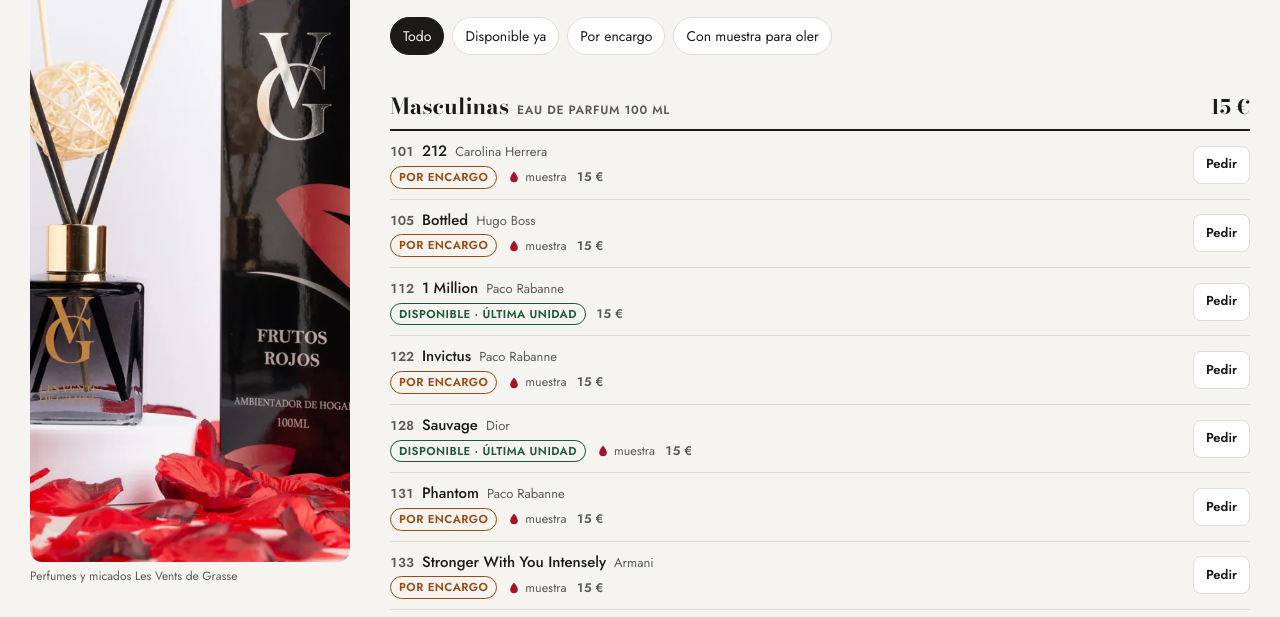
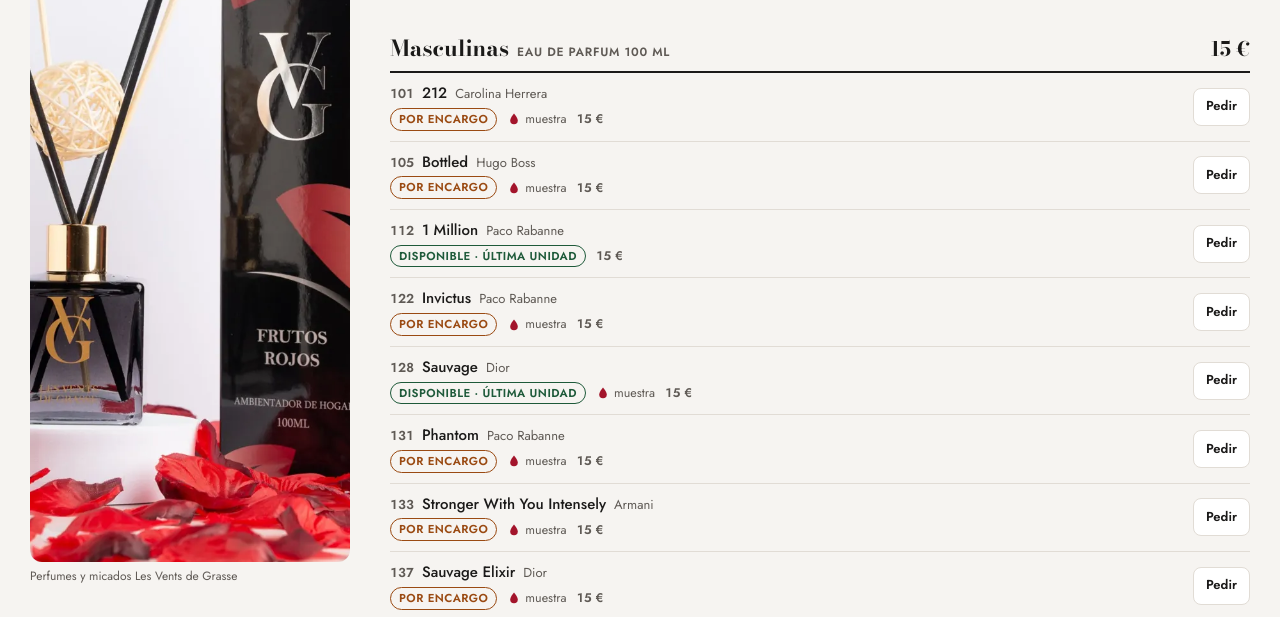
Before and after one commit to ventasolidariadani4eso/ventasolidariadani4eso.github.io, a plain HTML site: page index.html in a window 1280 px wide. Shown: the part 182-799 px from the top of the page. Drawn offline with nearby package versions, Linux system fonts and the light colour scheme.

Commit message:
Página pública: sin filtros

```diff
--- a/index.html
+++ b/index.html
@@ -49,13 +49,6 @@
     </div>
   </header>
 
-  <div class="bar" role="group" aria-label="Filtro">
-    <button class="chip" data-f="todo" aria-pressed="true">Todo</button>
-    <button class="chip" data-f="ya" aria-pressed="false">Disponible ya</button>
-    <button class="chip" data-f="enc" aria-pressed="false">Por encargo</button>
-    <button class="chip" data-f="muestra" aria-pressed="false">Con muestra para oler</button>
-  </div>
-
   <div id="lista"><div class="empty">Cargando catálogo…</div></div>
 
   <div class="pie">
```
